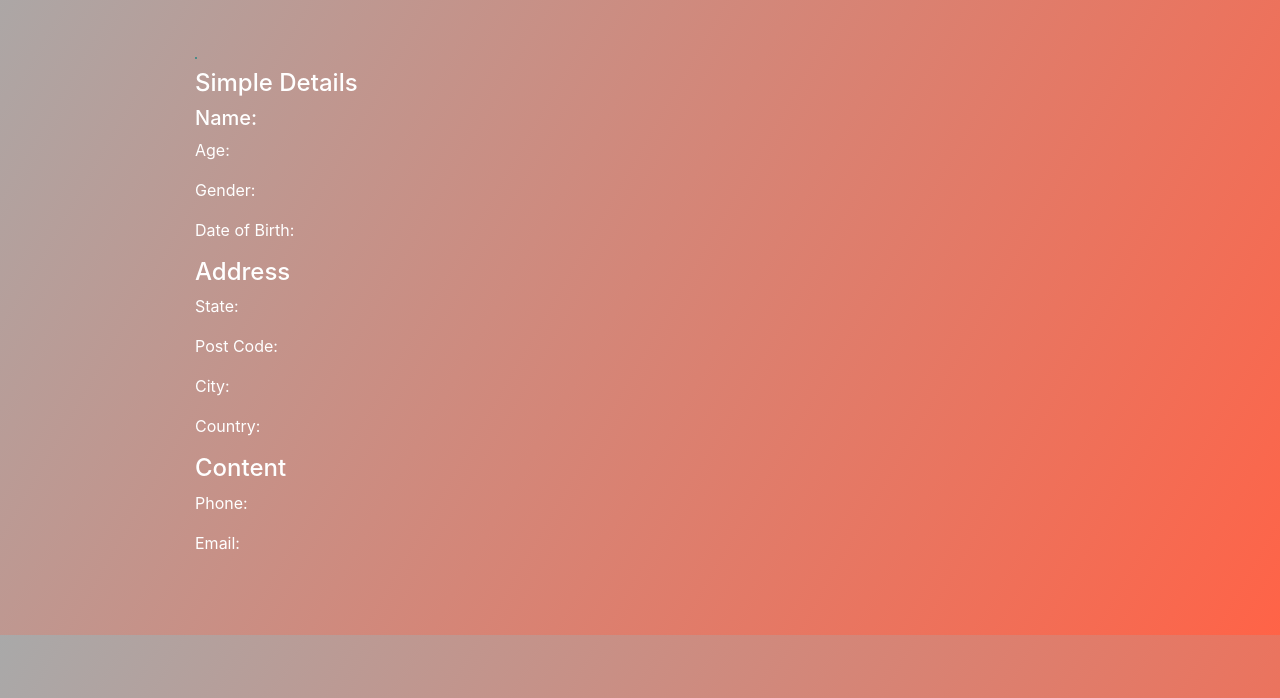
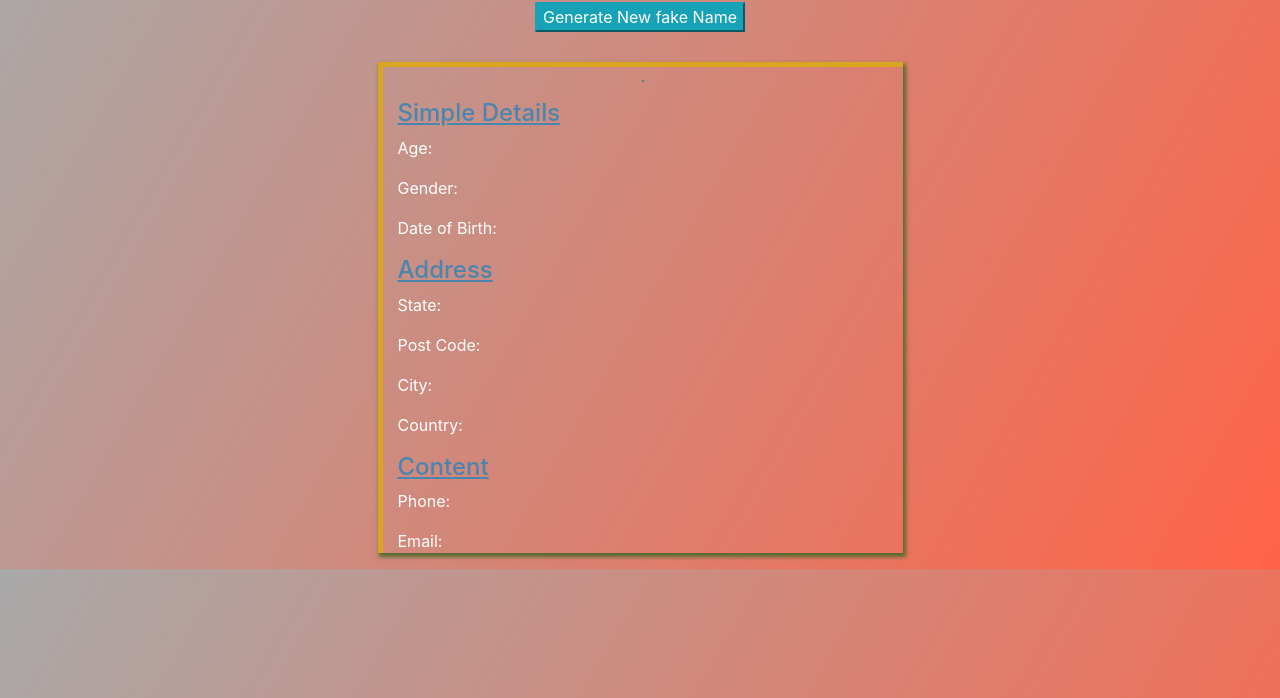
Before and after one commit to mohiuddin007/fake-name-generator, a plain HTML site: page index.html in a window 1280 px wide. Shown: the part 102-800 px from the top of the page. Drawn offline with nearby package versions, Linux system fonts and the light colour scheme; no server answers.

Commit message:
complete fake name generator project

```diff
--- a/index.html
+++ b/index.html
@@ -10,32 +10,34 @@
 </head>
 <body>
     <div class="container ">
-        <div class="col-md-8 justify-content-center">
+        <div class="col-md-6 mx-auto">
             <div class="text-center">
-                <h4>Fake Name Generator</h4>
-                <button onclick="handleClick()">Generate</button>
+                <h1>You are welcome in Fake Name Generator</h1>
+                <button class="btn-info" onclick="handleClick()">Generate New fake Name</button>
             </div>
 
-          <div class="container alignment">
-            <div ><img src="" alt="" id="fImage"></div>
+          <div class="container alignment ">
+            <div class="text-center"><img src="" alt="" id="fImage"></div>
+            <div class="distance">
                 <div>
-                <h4 class="">Simple Details</h4>
-                <h5>Name: <span id="fakeName"></span></h5>
+                    <h3 class="text-center"> <span id="fakeName"></span></h3>
+                    <h4 class="text"><ins>Simple Details</ins></h4>
                     <p>Age: <span id="fakeAge"></span></p>
                     <p>Gender: <span id="gender"></span></p>
                     <p>Date of Birth: <span id="birth"></span></p>
                 </div>
                 <div>
-                <h4>Address</h4>
+                    <h4 class="text"><ins>Address</ins></h4>
                     <p>State: <span id="state"></span></p>
                     <p>Post Code: <span id="postCode"></span></p>
                     <p>City: <span id="city"></span></p>
                     <p>Country: <span id="country"></span></p>
                 </div>
                 <div>
-                <h4>Content</h4>
+                    <h4 class="text"><ins>Content</ins></h4>
                     <p>Phone: <span id="phone"></span></p>
                     <p>Email: <span id="email"></span></p>
+                </div>
             </div>
           </div>
         </div>
--- a/style.css
+++ b/style.css
@@ -7,5 +7,14 @@ body{
      border-radius: 50%;
 }
 .alignment{
-    margin: 80px;
+    margin-top: 30px;
+    border-left: 5px solid goldenrod;
+    border-top: 5px solid goldenrod;
+    box-shadow: 2px 3px 4px 1px darkolivegreen;
 }
+.fontStyle{
+    border-bottom: 3px solid gold;
+}
+.text{
+    color: rgb(73, 134, 175);
+}
```
Lines whose indentation alone changed are shown as unchanged.
